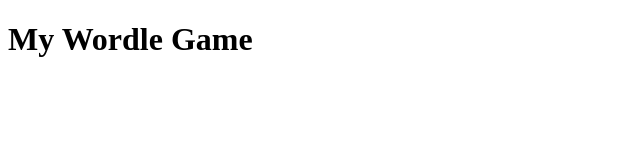
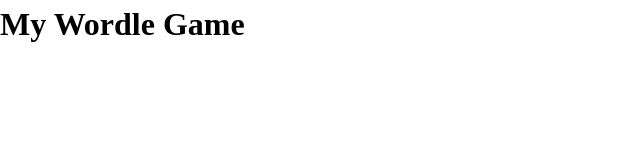
Before and after one commit to niklonberg/wordle-react-app, a React app: page / in a window 1280 px wide. Shown: the whole page, without its empty margins (0-640 px from the left). Built offline with nearby package versions, Linux system fonts and the light colour scheme.

Commit message:
add reset.scss

```diff
--- a/package.json
+++ b/package.json
@@ -23,6 +23,7 @@
   },
   "homepage": "https://github.com/niklonberg/wordle-react-app#readme",
   "devDependencies": {
+    "@parcel/transformer-sass": "^2.12.0",
     "parcel": "^2.12.0",
     "process": "^0.11.10"
   },
--- a/src/index.js
+++ b/src/index.js
@@ -3,5 +3,7 @@ import { createRoot } from "react-dom/client";
 
 import { App } from "./components/App/App";
 
+import "./reset.scss";
+
 const root = createRoot(document.querySelector("#root"));
 root.render(<App />);
--- /dev/null
+++ b/src/reset.scss
@@ -0,0 +1,54 @@
+// Use a more-intuitive box-sizing model.
+*,
+*::before,
+*::after {
+  box-sizing: border-box;
+}
+
+// Remove default margin
+* {
+  margin: 0;
+}
+
+// Typographic tweaks!
+// Add accessible line-height
+// Improve text rendering
+body {
+  line-height: 1.5;
+  -webkit-font-smoothing: antialiased;
+}
+
+// Improve media defaults
+img,
+picture,
+video,
+canvas,
+svg {
+  display: block;
+  max-width: 100%;
+}
+
+// Remove built-in form typography styles
+input,
+button,
+textarea,
+select {
+  font: inherit;
+}
+
+// Avoid text overflows
+p,
+h1,
+h2,
+h3,
+h4,
+h5,
+h6 {
+  overflow-wrap: break-word;
+}
+
+// Create a root stacking context
+#root,
+#__next {
+  isolation: isolate;
+}
```
Also changed, not shown: dist/index.html, 1 other file.
